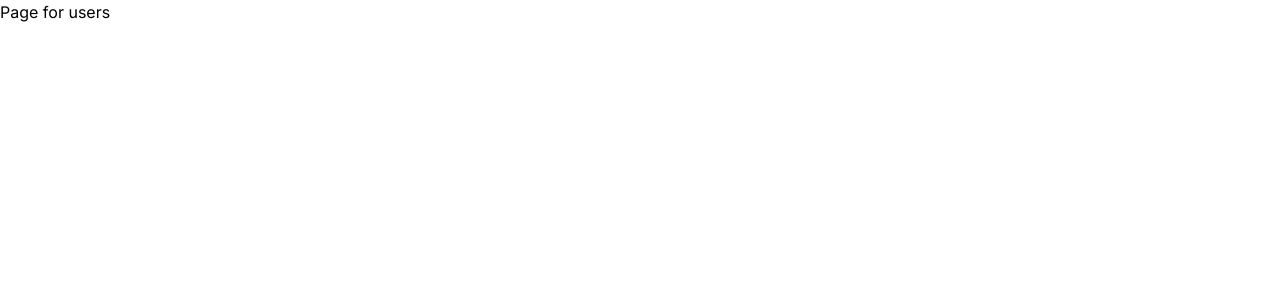
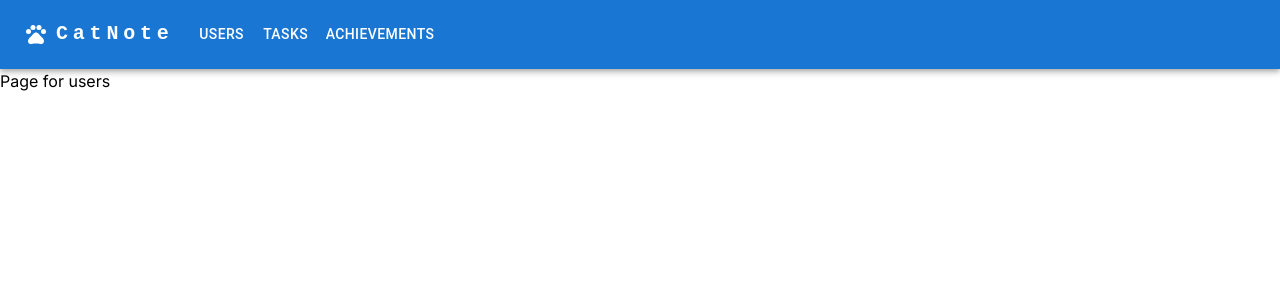
Before and after one commit to Finka95/CatNoteClient, a Next.js app in the folder cat-note-client/: page /pages/users in a window 1280 px wide. Shown: the top 300 px of the page. Built offline with nearby package versions, Linux system fonts and the light colour scheme.

Commit message:
add mui and add a simple header with new routes (#3)
* add header

* import useState

```diff
--- a/cat-note-client/app/page.tsx
+++ b/cat-note-client/app/page.tsx
@@ -1,9 +1,11 @@
 import Image from 'next/image'
+import HeaderWithMenu from './shared/components/headerWithMenu/headerWithMenu'
 
 export default function Home() {
   return (
     <>
-    CatNote here!
+      <HeaderWithMenu />
+      CatNote here!
     </>
   )
 }
--- a/cat-note-client/app/pages/achievements/page.tsx
+++ b/cat-note-client/app/pages/achievements/page.tsx
@@ -1,9 +1,11 @@
 import React from 'react';
 import './page.scss';
+import HeaderWithMenu from '@/app/shared/components/headerWithMenu/headerWithMenu';
 
 function AchievementsPage() {
   return (
     <>
+      <HeaderWithMenu />
       Page for achievements
     </>
   );
--- a/cat-note-client/app/pages/tasks/page.tsx
+++ b/cat-note-client/app/pages/tasks/page.tsx
@@ -1,9 +1,11 @@
 import React from 'react';
 import './page.scss';
+import HeaderWithMenu from '@/app/shared/components/headerWithMenu/headerWithMenu';
 
 function TasksPage() {
   return (
     <>
+      <HeaderWithMenu />
       Page for tasks
     </>
   );
--- a/cat-note-client/app/pages/users/page.tsx
+++ b/cat-note-client/app/pages/users/page.tsx
@@ -1,9 +1,11 @@
 import React from 'react';
 import './page.scss';
+import HeaderWithMenu from '@/app/shared/components/headerWithMenu/headerWithMenu';
 
 function UsersPage() {
   return (
     <>
+      <HeaderWithMenu />
       Page for users
     </>
   );
--- /dev/null
+++ b/cat-note-client/app/shared/components/headerWithMenu/headerWithMenu.tsx
@@ -0,0 +1,146 @@
+'use client'
+
+import React, {useState} from 'react';
+import AppBar from '@mui/material/AppBar';
+import Box from '@mui/material/Box';
+import Toolbar from '@mui/material/Toolbar';
+import IconButton from '@mui/material/IconButton';
+import Typography from '@mui/material/Typography';
+import Menu from '@mui/material/Menu';
+import MenuIcon from '@mui/icons-material/Menu';
+import Container from '@mui/material/Container';
+import Button from '@mui/material/Button';
+import MenuItem from '@mui/material/MenuItem';
+import PetsIcon from '@mui/icons-material/Pets';
+import Link from 'next/link';
+
+function HeaderWithMenu() {
+  const [anchorElNav, setAnchorElNav] = useState(null);
+
+  const handleOpenNavMenu = (event: any) => {
+    setAnchorElNav(event.currentTarget);
+  };
+
+  const handleCloseNavMenu = () => {
+    setAnchorElNav(null);
+  };
+
+  return (
+    <AppBar position="static">
+      <Container maxWidth="xl">
+        <Toolbar disableGutters>
+          <PetsIcon sx={{ display: { xs: 'none', md: 'flex' }, mr: 1 }} />
+          <Typography
+            variant="h6"
+            noWrap
+            component="a"
+            href="#app-bar-with-responsive-menu"
+            sx={{
+              mr: 2,
+              display: { xs: 'none', md: 'flex' },
+              fontFamily: 'monospace',
+              fontWeight: 700,
+              letterSpacing: '.3rem',
+              color: 'inherit',
+              textDecoration: 'none',
+            }}
+          >
+            CatNote
+          </Typography>
+
+          <Box sx={{ flexGrow: 1, display: { xs: 'flex', md: 'none' } }}>
+            <IconButton
+              size="large"
+              aria-label="account of current user"
+              aria-controls="menu-appbar"
+              aria-haspopup="true"
+              onClick={handleOpenNavMenu}
+              color="inherit"
+            >
+              <MenuIcon />
+            </IconButton>
+            <Menu
+              id="menu-appbar"
+              anchorEl={anchorElNav}
+              anchorOrigin={{
+                vertical: 'bottom',
+                horizontal: 'left',
+              }}
+              keepMounted
+              transformOrigin={{
+                vertical: 'top',
+                horizontal: 'left',
+              }}
+              open={Boolean(anchorElNav)}
+              onClose={handleCloseNavMenu}
+              sx={{
+                display: { xs: 'block', md: 'none' },
+              }}
+            >
+              <Link href="/pages/users">
+                <MenuItem>
+                  <Typography textAlign="center">Users</Typography>
+                </MenuItem>
+              </Link>
+
+              <Link href="/pages/tasks">
+                <MenuItem>
+                  <Typography textAlign="center">Tasks</Typography>
+                </MenuItem>
+              </Link>
+
+              <Link href="/pages/achievements">
+                <MenuItem>
+                  <Typography textAlign="center">Achievements</Typography>
+                </MenuItem>
+              </Link>
+            </Menu>
+          </Box>
+          <PetsIcon sx={{ display: { xs: 'flex', md: 'none' }, mr: 1 }} />
+          <Typography
+            variant="h5"
+            noWrap
+            component="a"
+            href="#app-bar-with-responsive-menu"
+            sx={{
+              mr: 2,
+              display: { xs: 'flex', md: 'none' },
+              flexGrow: 1,
+              fontFamily: 'monospace',
+              fontWeight: 700,
+              letterSpacing: '.3rem',
+              color: 'inherit',
+              textDecoration: 'none',
+            }}
+          >
+            CatNote
+          </Typography>
+          <Box sx={{ flexGrow: 1, display: { xs: 'none', md: 'flex' } }}>
+            <Link href="/pages/users">
+              <Button
+                sx={{ my: 2, color: 'white', display: 'block' }}
+              >
+                Users
+              </Button>
+            </Link>
+            <Link href="/pages/tasks">
+              <Button
+                sx={{ my: 2, color: 'white', display: 'block' }}
+              >
+                Tasks
+              </Button>
+            </Link>
+            <Link href="/pages/achievements">
+              <Button
+                sx={{ my: 2, color: 'white', display: 'block' }}
+              >
+                Achievements
+              </Button>
+            </Link>
+          </Box>
+        </Toolbar>
+      </Container>
+    </AppBar>
+  );
+}
+export default HeaderWithMenu;
--- a/cat-note-client/package.json
+++ b/cat-note-client/package.json
@@ -9,6 +9,10 @@
     "lint": "next lint"
   },
   "dependencies": {
+    "@emotion/react": "^11.11.1",
+    "@emotion/styled": "^11.11.0",
+    "@mui/icons-material": "^5.14.19",
+    "@mui/material": "^5.14.20",
     "next": "14.0.3",
     "react": "^18",
     "react-dom": "^18",
```
